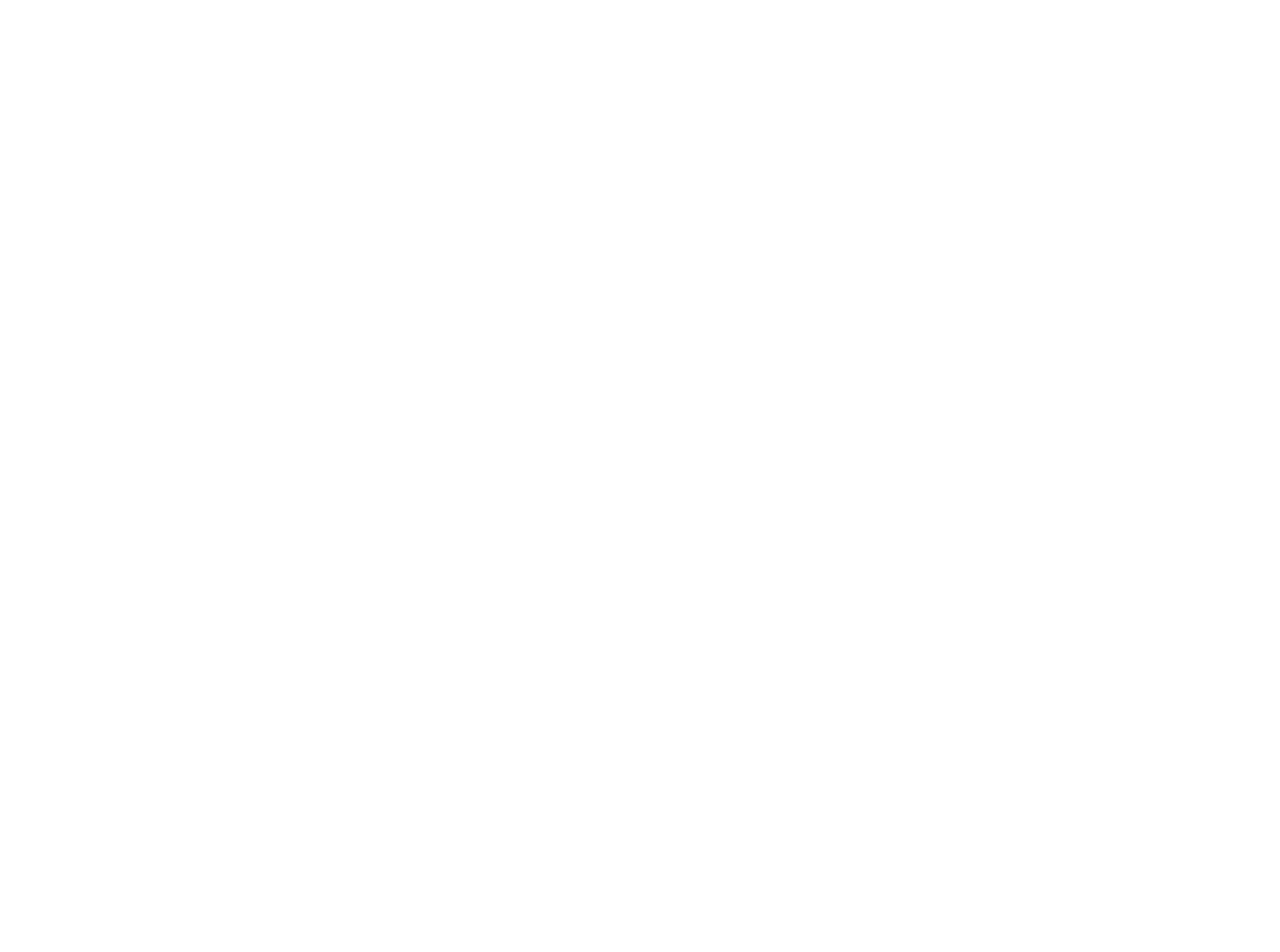
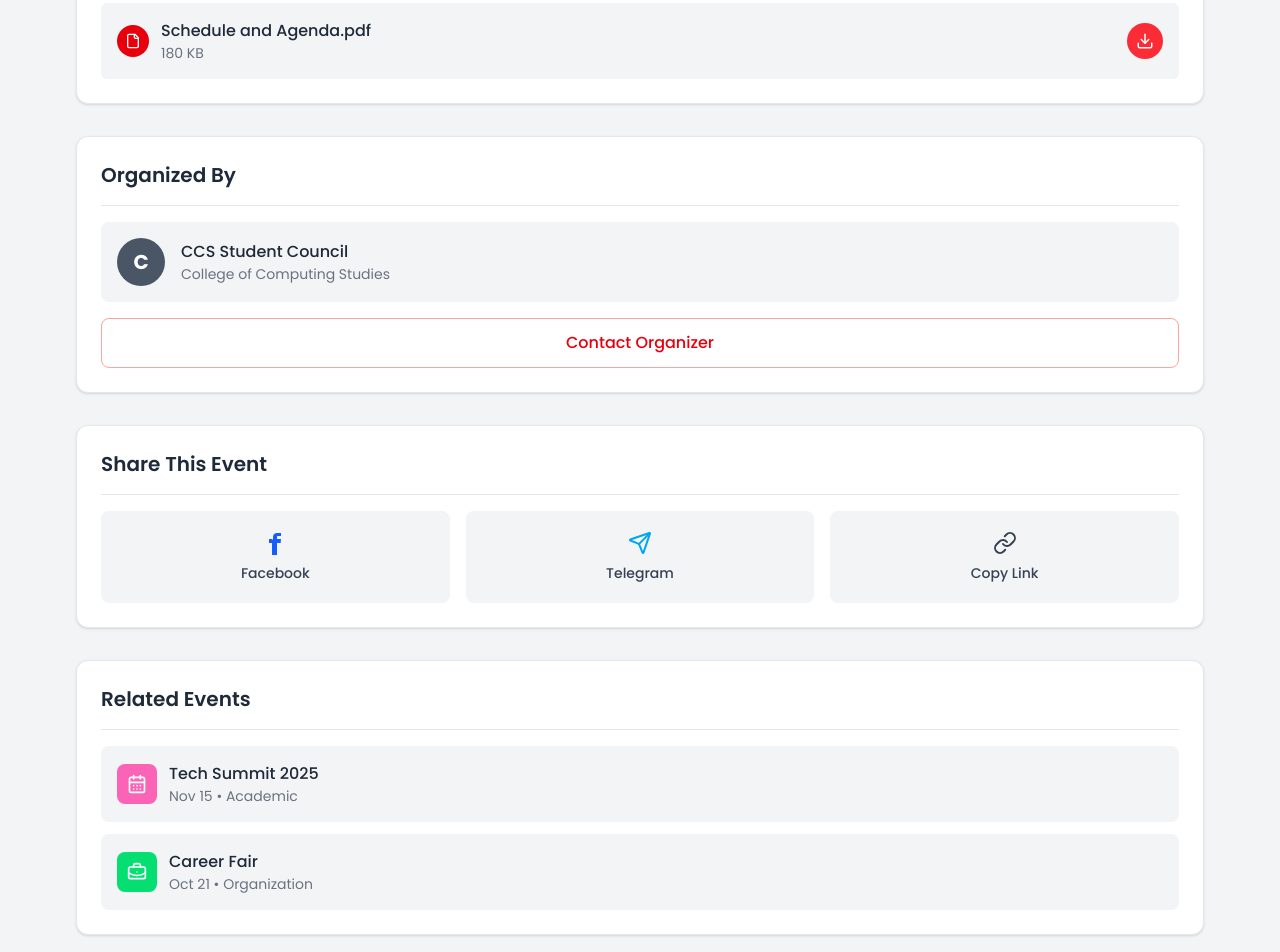
Before and after one commit to Rod2244/Crimson-Events-Hub, a React (Vite) app in the folder Frontend/: page /homepage/1 in a window 1280 px wide. Shown: the part 1560-2512 px from the top of the page. Before the commit the page ends 1501 px from the top, so only its background shows below. Built offline with nearby package versions, Linux system fonts and the light colour scheme.

Commit message:
Added Attachment file, Organizer Section, Related Events, Share Events components and also modify Navbar and Event Details

```diff
--- a/Frontend/public/data/data.json
+++ b/Frontend/public/data/data.json
@@ -32,7 +32,7 @@
   },
   {
     "id": 4,
-    "category": "Organization",
+    "category": "Organizations",
     "color": "bg-blue-600",
     "title": "CCIS Hackathon 2025: Code for Innovation",
     "desc": "Join us for the most exciting coding competition of the year! The CCIS Hackathon 2025 brings together the brightest minds in computer science to solve real-world problems through innovative technology solutions.",
--- /dev/null
+++ b/Frontend/src/components/AttachmentFile.jsx
@@ -0,0 +1,37 @@
+import { File, Download } from "lucide-react";
+
+const AttachmentFile = () => {
+  return (
+    <div className="bg-white w-full p-6 rounded-xl shadow-sm border border-gray-200">
+      <h2 className="text-xl font-semibold text-gray-800 mb-4">
+        Attachments and Resources
+      </h2>
+
+      <div className="border-t border-gray-200 pt-4">
+        {/* File Card */}
+        <div className="flex flex-col sm:flex-row sm:items-center sm:justify-between p-4 bg-gray-100 rounded-md gap-4 transition">
+          {/* File Info */}
+          <div className="flex items-center flex-1 min-w-0">
+            <div className="bg-red-600 p-2 rounded-full flex items-center justify-center mr-3 flex-shrink-0">
+              <File size={16} className="text-white" />
+            </div>
+
+            <div className="min-w-0">
+              <p className="text-gray-800 font-medium truncate">
+                Schedule and Agenda.pdf
+              </p>
+              <p className="text-gray-500 text-sm">180 KB</p>
+            </div>
+          </div>
+
+          {/* Download Button */}
+          <button className="bg-red-500 hover:bg-red-600 rounded-full w-9 h-9 flex items-center justify-center mx-auto sm:mx-0 transition cursor-pointer">
+            <Download size={18} className="text-white" />
+          </button>
+        </div>
+      </div>
+    </div>
+  );
+};
+
+export default AttachmentFile;
--- a/Frontend/src/components/Navbar.jsx
+++ b/Frontend/src/components/Navbar.jsx
@@ -32,22 +32,28 @@
   };
 
   return (
-    <header className="w-full bg-[#d64553] text-white py-2 px-6 flex items-center justify-between shadow-md relative">
-      <Link to="/homepage" className="flex items-center gap-3">
+    <header className="w-full bg-[#d64553] text-white py-2 px-4 sm:px-6 flex flex-wrap items-center justify-between shadow-md relative">
+      {/* Logo + Name */}
+      <Link to="/homepage" className="flex items-center gap-3 mb-2 sm:mb-0">
         <img
           src={logo}
           alt="Logo"
-          className="w-12 h-12 rounded-full object-cover shadow-md"
+          className="w-10 h-10 sm:w-12 sm:h-12 rounded-full object-cover shadow-md"
         />
+        {/* Name changes to acronym on small screens */}
         <div className="flex flex-col leading-tight">
-          <span className="font-semibold text-lg">Crimson Events Hub</span>
-          <span className="text-xs tracking-wide text-[#ffdada]">
+          <span className="font-semibold text-base sm:text-lg">
+            <span className="sm:hidden">CEH</span>
+            <span className="hidden sm:inline">Crimson Events Hub</span>
+          </span>
+          <span className="text-[10px] sm:text-xs tracking-wide text-[#ffdada]">
             WMSU EVENT MANAGEMENT
           </span>
         </div>
       </Link>
 
-      <div className="flex items-center bg-white rounded-full px-3 py-1 w-96 max-w-full">
+      {/* Search Bar (always visible) */}
+      <div className="flex items-center bg-white rounded-full px-3 py-1 w-full sm:w-72 lg:w-96 order-3 sm:order-none">
         <Search size={16} className="text-gray-400 mr-2" />
         <input
           type="text"
@@ -56,7 +62,11 @@
         />
       </div>
 
-      <div className="flex items-center gap-4 relative" ref={menuRef}>
+      {/* Icons + Menu */}
+      <div
+        className="flex items-center gap-3 sm:gap-4 relative mb-2 sm:mb-0"
+        ref={menuRef}
+      >
         <button className="bg-white text-[#d64553] p-2 rounded-full hover:bg-[#ffe6e9] transition">
           <Bell size={18} />
         </button>
@@ -68,6 +78,7 @@
           M
         </button>
 
+        {/* Dropdown Menu */}
         {showMenu && (
           <div className="absolute right-0 top-12 bg-white text-gray-800 shadow-lg rounded-xl w-40 py-2 z-50">
             <p className="px-4 py-2 text-sm border-b">
--- /dev/null
+++ b/Frontend/src/components/OrganizerSection.jsx
@@ -0,0 +1,36 @@
+const OrganizerSection = () => {
+  return (
+    <div className="bg-white w-full p-6 rounded-xl shadow-sm border border-gray-200">
+      <h2 className="text-xl font-semibold text-gray-800 mb-4">
+        Organized By
+      </h2>
+
+      <div className="border-t border-gray-200 pt-4">
+        {/* Organizer Card */}
+        <div className="flex flex-col sm:flex-row sm:items-center p-4 bg-gray-100 rounded-lg text-center sm:text-left">
+          {/* Avatar / Initial Circle */}
+          <div className="w-12 h-12 bg-gray-600 rounded-full flex items-center justify-center mx-auto sm:mx-0 sm:mr-4 mb-3 sm:mb-0">
+            <span className="text-white text-xl font-bold">C</span>
+          </div>
+
+          {/* Organization Details */}
+          <div>
+            <p className="text-gray-800 font-medium text-base">
+              CCS Student Council
+            </p>
+            <p className="text-gray-500 text-sm">
+              College of Computing Studies
+            </p>
+          </div>
+        </div>
+
+        {/* Contact Organizer Button */}
+        <button className="w-full mt-4 py-3 text-red-600 border border-red-300 rounded-lg font-medium hover:bg-red-50 transition duration-150">
+          Contact Organizer
+        </button>
+      </div>
+    </div>
+  );
+};
+
+export default OrganizerSection;
--- /dev/null
+++ b/Frontend/src/components/RelatedEvents.jsx
@@ -0,0 +1,52 @@
+import React from "react";
+import { CalendarDays, BriefcaseBusiness } from "lucide-react";
+
+export default function RelatedEvents() {
+  const events = [
+    {
+      title: "Tech Summit 2025",
+      date: "Nov 15",
+      category: "Academic",
+      icon: <CalendarDays className="w-5 h-5 text-white" />,
+      color: "bg-pink-400",
+    },
+    {
+      title: "Career Fair",
+      date: "Oct 21",
+      category: "Organization",
+      icon: <BriefcaseBusiness className="w-5 h-5 text-white" />,
+      color: "bg-green-400",
+    },
+  ];
+
+  return (
+    <div className="bg-white w-full p-4 sm:p-6 rounded-xl shadow-sm border border-gray-200">
+      <h2 className="text-lg sm:text-xl font-semibold text-gray-800 mb-4">
+        Related Events
+      </h2>
+
+      <div className="border-t border-gray-200 pt-4 grid grid-cols-1 sm:grid-cols-2 md:grid-cols-1 gap-3">
+        {events.map((e, i) => (
+          <div
+            key={i}
+            className="flex items-center p-3 sm:p-4 bg-gray-100 hover:bg-gray-200 rounded-lg cursor-pointer transition duration-200"
+          >
+            <div
+              className={`w-10 h-10 ${e.color} rounded-lg flex items-center justify-center mr-3 flex-shrink-0`}
+            >
+              {e.icon}
+            </div>
+            <div className="flex-1">
+              <p className="text-gray-800 font-medium text-sm sm:text-base">
+                {e.title}
+              </p>
+              <p className="text-gray-500 text-xs sm:text-sm">
+                {e.date} &bull; {e.category}
+              </p>
+            </div>
+          </div>
+        ))}
+      </div>
+    </div>
+  );
+}
--- /dev/null
+++ b/Frontend/src/components/ShareEvent.jsx
@@ -0,0 +1,51 @@
+import React from "react";
+import { Send, Link } from "lucide-react";
+
+const FacebookIcon = () => (
+  <svg
+    xmlns="http://www.w3.org/2000/svg"
+    className="h-6 w-6 text-blue-600"
+    fill="currentColor"
+    viewBox="0 0 24 24"
+  >
+    <path d="M9 8h-3v4h3v12h5v-12h3.642l.358-4h-4v-1.667c0-.955.192-1.333 1.185-1.333h2.815v-3h-3c-4.523 0-5 2.155-5 5.278v1.722z" />
+  </svg>
+);
+
+const ShareEvent = () => {
+  const buttonStyle =
+    "flex flex-col items-center justify-center p-4 sm:p-5 bg-gray-100 hover:bg-gray-200 rounded-lg transition duration-150 cursor-pointer";
+  const labelStyle = "text-gray-700 text-sm font-medium mt-2 text-center";
+
+  return (
+    <div className="bg-white w-full p-6 rounded-xl shadow-sm border border-gray-200">
+      <h2 className="text-xl font-semibold text-gray-800 mb-4">
+        Share This Event
+      </h2>
+
+      <div className="border-t border-gray-200 pt-4">
+        <div className="grid grid-cols-2 sm:grid-cols-3 gap-4">
+          {/* Facebook Button */}
+          <div className={buttonStyle}>
+            <FacebookIcon />
+            <span className={labelStyle}>Facebook</span>
+          </div>
+
+          {/* Telegram Button */}
+          <div className={buttonStyle}>
+            <Send className="text-sky-500" />
+            <span className={labelStyle}>Telegram</span>
+          </div>
+
+          {/* Copy Link Button */}
+          <div className={buttonStyle}>
+            <Link className="text-gray-700" />
+            <span className={labelStyle}>Copy Link</span>
+          </div>
+        </div>
+      </div>
+    </div>
+  );
+};
+
+export default ShareEvent;
--- a/Frontend/src/pages/EventDetails.jsx
+++ b/Frontend/src/pages/EventDetails.jsx
@@ -1,9 +1,12 @@
 import { useParams } from "react-router-dom";
-import { useEffect, useState } from "react";
 import Navbar from "../components/Navbar";
 import { Calendar, Clock, MapPin, Share2, Bookmark, ArrowRight } from "lucide-react";
 import AboutEventCard from "../components/AbouteventCard";
 import EventDetailsSection from "../components/EventdetailSection";
+import AttachmentFile from "../components/AttachmentFile";
+import OrganizerSection from "../components/OrganizerSection";
+import ShareEvent from "../components/ShareEvent";
+import RelatedEvents from "../components/RelatedEvents";
 
 export default function EventDetails() {
   const { id } = useParams();
@@ -71,6 +74,18 @@
         <div className="mt-8">
           <EventDetailsSection event={event} />
         </div>
+        <div className="mt-8">
+          <AttachmentFile/>
+        </div>
+        <div className="mt-8">
+          <OrganizerSection />
+        </div>
+        <div className="mt-8">
+          <ShareEvent />
+        </div>
+        <div className="mt-8">
+          <RelatedEvents />
+        </div>
         </section>
 
       </div>
```
